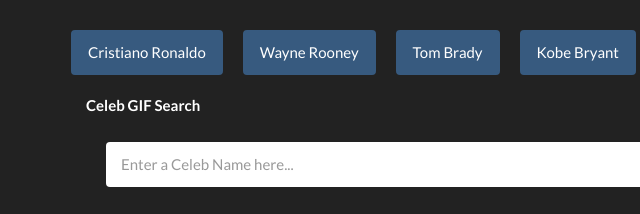
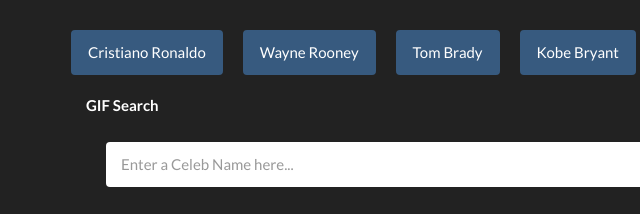
Before and after one commit to danishakh/Giftastic, a plain HTML site: page index.html in a window 1280 px wide. Shown: the top 214 px of the page, 19-659 px from the left. Drawn offline with nearby package versions, Linux system fonts and the light colour scheme.

Commit message:
html updates

```diff
--- a/index.html
+++ b/index.html
@@ -36,7 +36,7 @@
 	<div id="search-form">
 		<fieldset>
 		<div class="form-group">
-	      <label for="Celeb" class="col-lg-2 control-label">Celeb GIF Search</label>
+	      <label for="Celeb" class="col-lg-2 control-label">GIF Search</label>
 	      <div class="col-lg-10">
 	        <input type="text" class="form-control" id="inputCeleb" placeholder="Enter a Celeb Name here...">
 	      </div>
```
